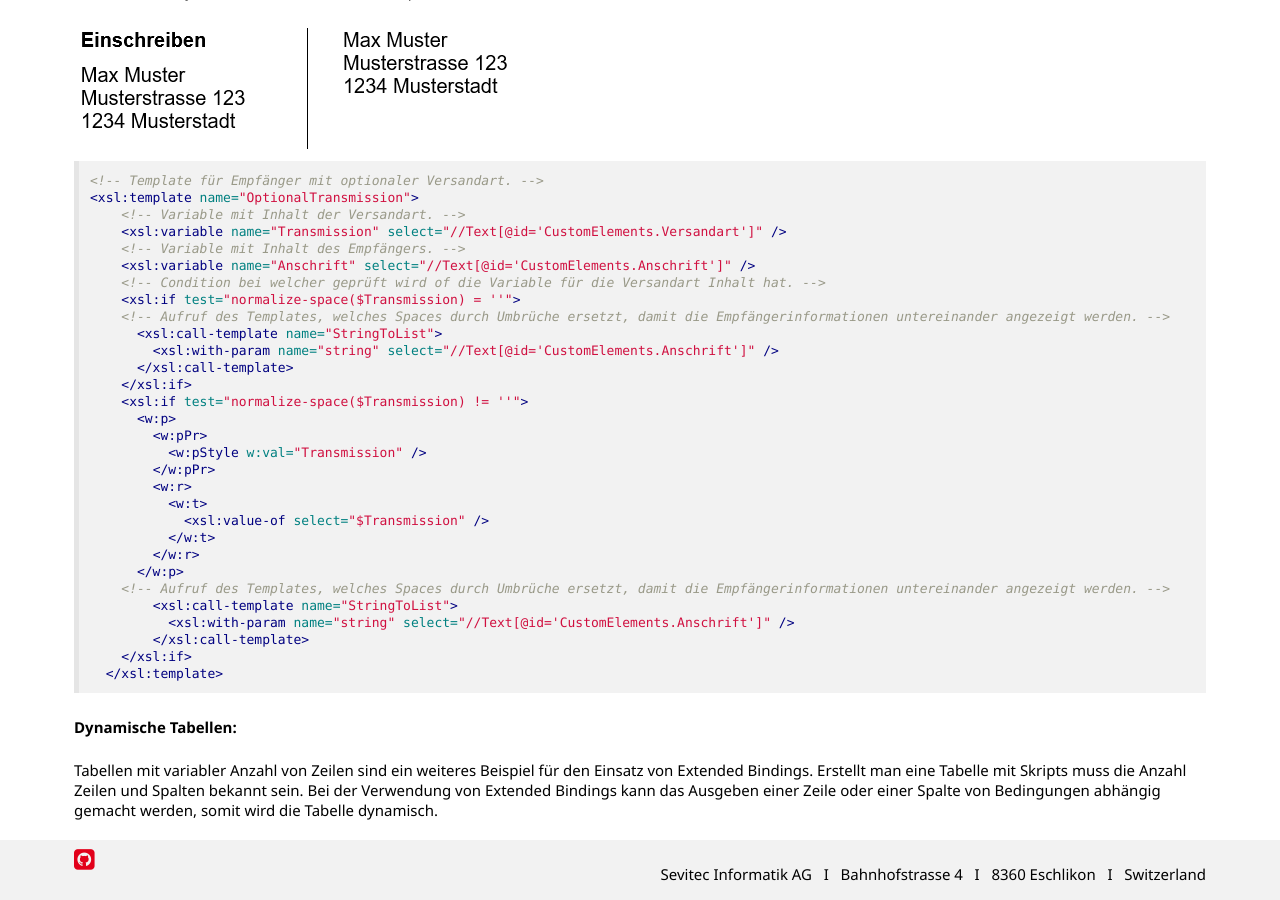
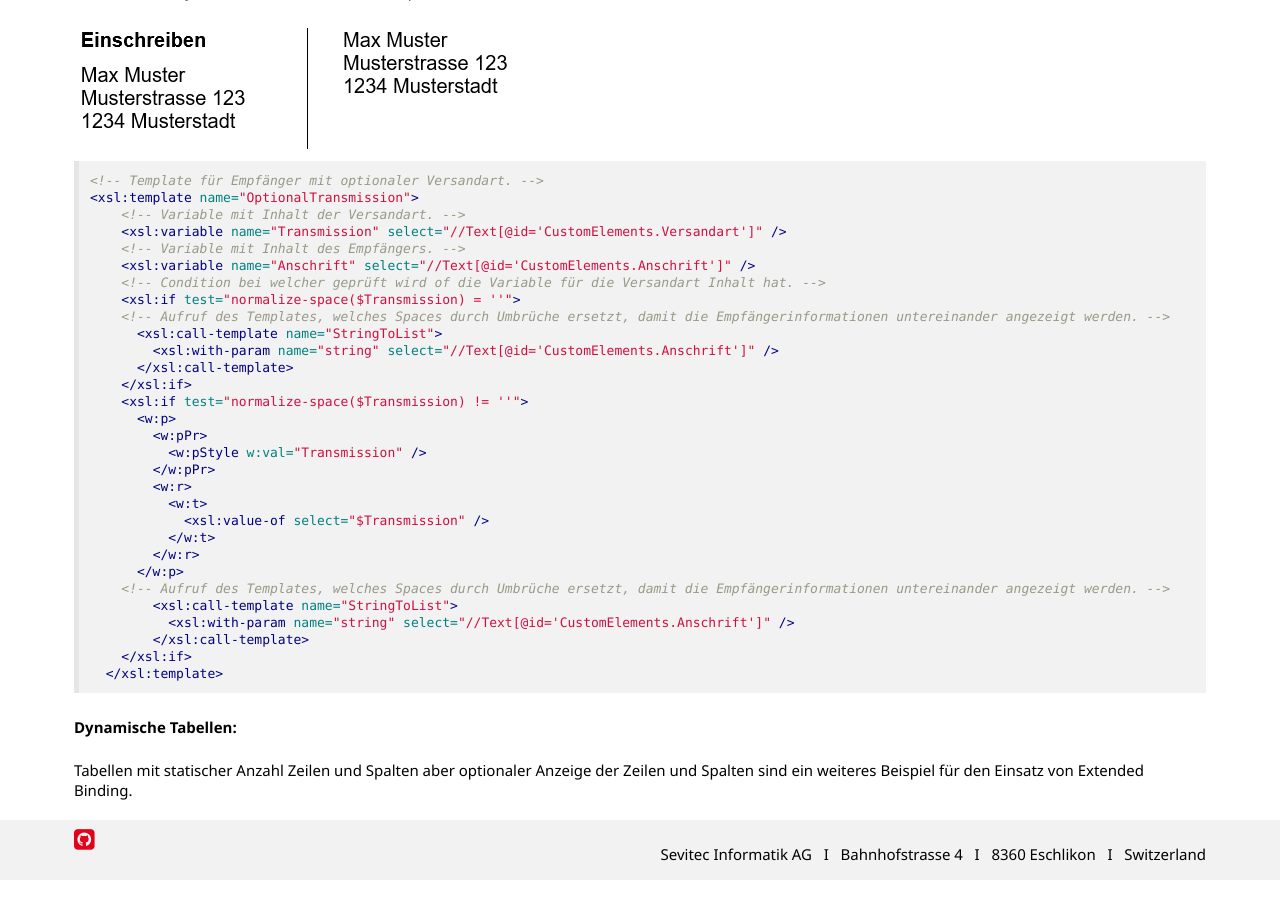
Before and after one commit to primesoft-group/oneoffixx-docs, a Jekyll site: the page built from _pages/docfunc/de/df-extendedbinding.md, in a window 1280 px wide and 900 px high, scrolled down 805 px. Built offline with Jekyll 4.4.1, drawn with Linux system fonts in a browser that asks for light colours; nearby versions of some CDN libraries; some web fonts are replaced.

Commit message:
updated content

```diff
--- a/_pages/docfunc/de/df-extendedbinding.md
+++ b/_pages/docfunc/de/df-extendedbinding.md
@@ -58,4 +58,4 @@ Die Versandart und der Empfänger haben unterschiedliche Style-Informationen, zu
 
 __Dynamische Tabellen:__
 
-Tabellen mit variabler Anzahl von Zeilen sind ein weiteres Beispiel für den Einsatz von Extended Bindings. Erstellt man eine Tabelle mit Skripts muss die Anzahl Zeilen und Spalten bekannt sein. Bei der Verwendung von Extended Bindings kann das Ausgeben einer Zeile oder einer Spalte von Bedingungen abhängig gemacht werden, somit wird die Tabelle dynamisch.
+Tabellen mit statischer Anzahl Zeilen und Spalten aber optionaler Anzeige der Zeilen und Spalten sind ein weiteres Beispiel für den Einsatz von Extended Binding.
```
